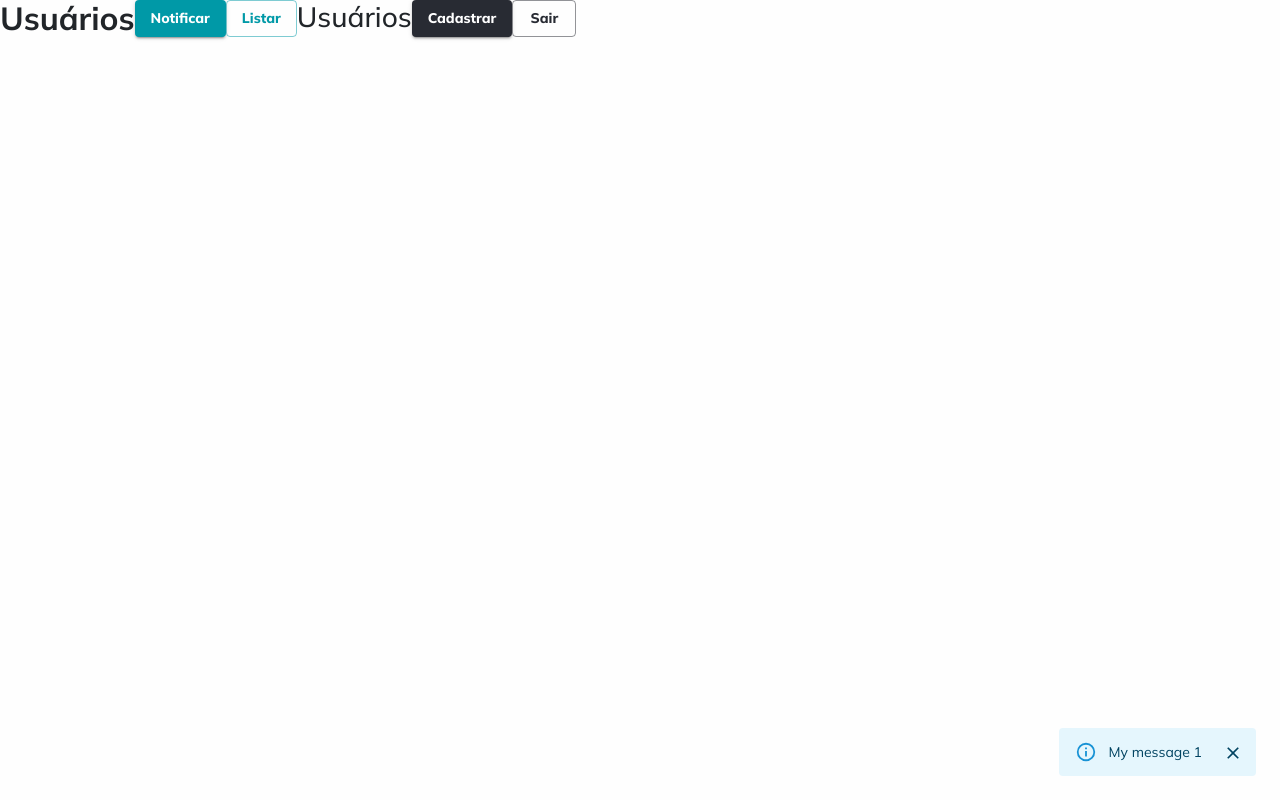
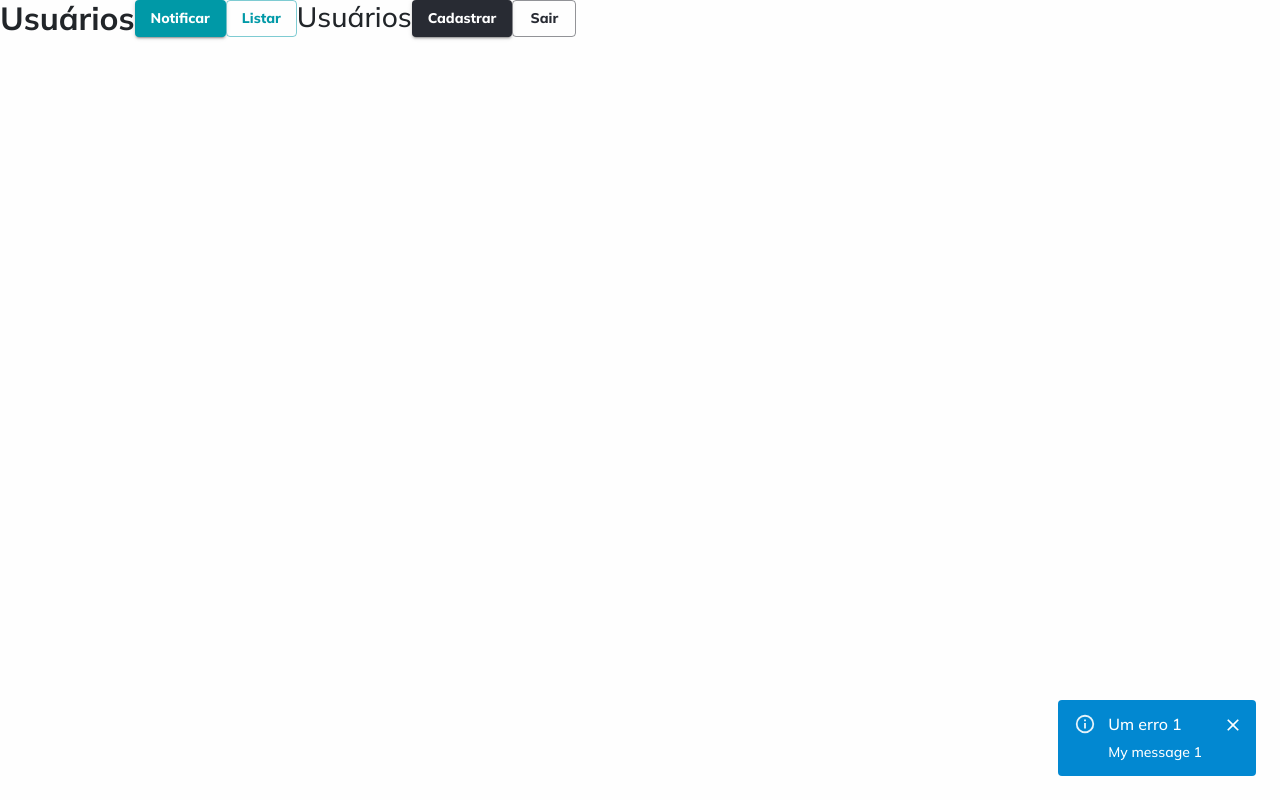
Before and after one commit to LucasNazare/erp-template, a React (Create React App) app: page / in a window 1280 px wide. Both pictures are taken after a click on the button "Notificar". Built offline with nearby package versions, Linux system fonts and the light colour scheme.

Commit message:
finished snackbar control

```diff
--- a/src/contexts/SnackbarCenterProvider.js
+++ b/src/contexts/SnackbarCenterProvider.js
@@ -1,4 +1,4 @@
-import { Alert, Snackbar } from '@mui/material';
+import { Alert, AlertTitle, Snackbar } from '@mui/material';
 import React, { createContext, useEffect, useState } from 'react'
 
 export const SnackbarCenterContext = createContext()
@@ -8,6 +8,7 @@ export default function SnackbarCenterProvider({ children }) {
   const [snackPack, setSnackPack] = useState([]);
   const [messageInfo, setMessageInfo] = useState(undefined);
   const [severity, setSeverity] = useState('info');
+  const [title, setTitle] = useState('Title');
 
   const exampleNotification = {
     title: 'Title',
@@ -21,6 +22,7 @@ export default function SnackbarCenterProvider({ children }) {
       setMessageInfo({ ...snackPack[0] });
       setSeverity(snackPack[0]?.type);
       setSnackPack((prev) => prev.slice(1));
+      setTitle(snackPack[0]?.title);
       setOpen(true);
     } else if (snackPack.length && messageInfo && open) {
       // Close an active snack when a new one is added
@@ -59,9 +61,9 @@ export default function SnackbarCenterProvider({ children }) {
         autoHideDuration={3000}
         onClose={handleClose}
         TransitionProps={{ onExited: handleExited }}
-      // message={messageInfo ? messageInfo.message : undefined}
       >
-        <Alert severity={severity} onClose={handleClose}>
+        <Alert severity={severity} onClose={handleClose} variant='filled'>
+          {title ? <AlertTitle>{title}</AlertTitle> : undefined}
           {messageInfo ? messageInfo.message : undefined}
         </Alert>
 
```
